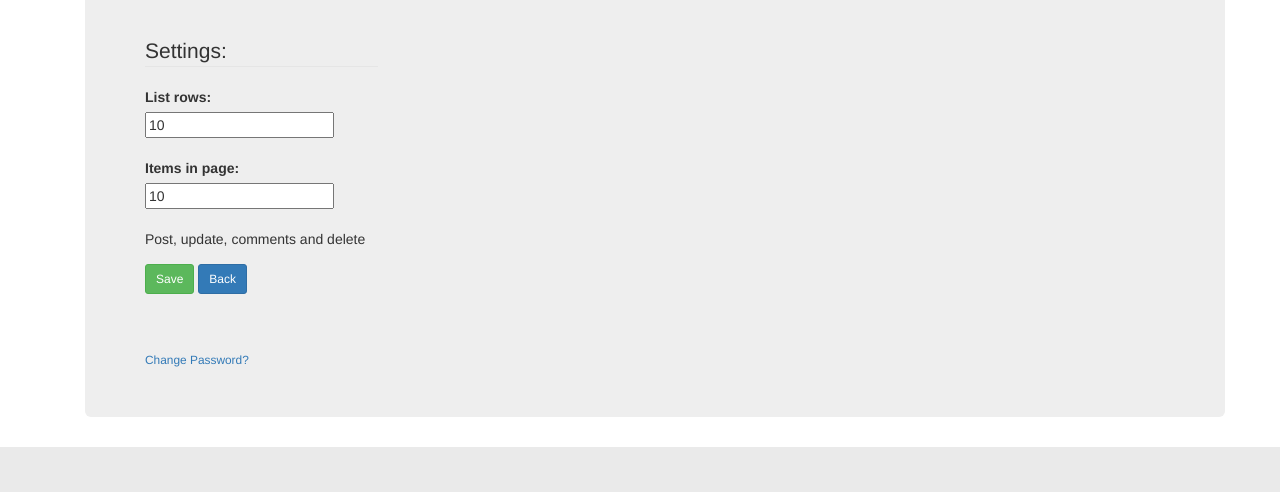
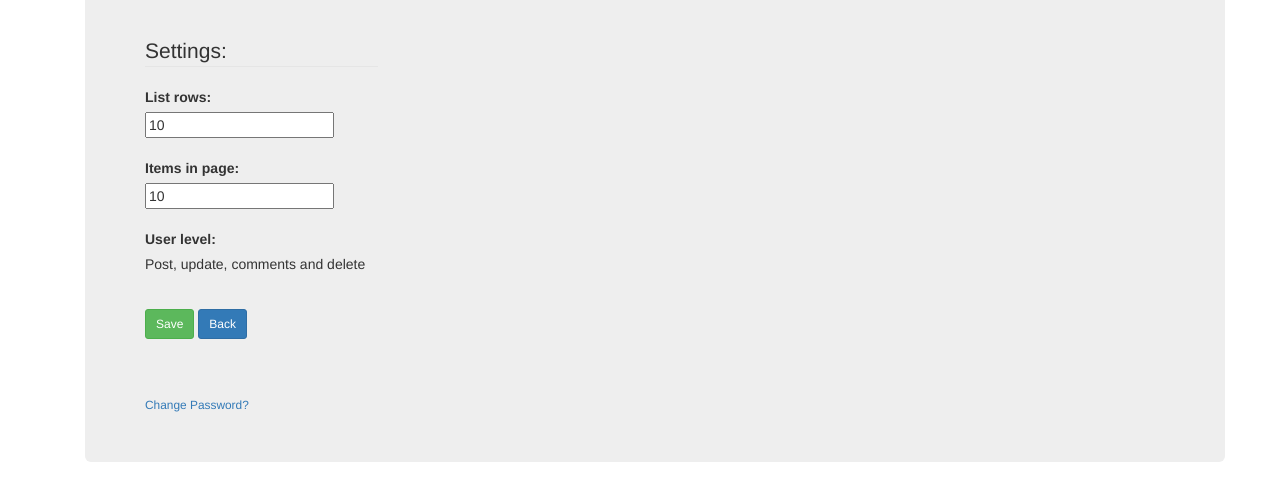
Before and after one commit to hann1010/simpleforum_test, a Django app: page /profile/ in a window 1280 px wide. Shown: the part 967-1459 px from the top of the page. Before the commit the page ends 1414 px from the top, so only its background shows below. Run offline with Django 3.2, Linux system fonts and the light colour scheme; a user stored in the database is signed in; data comes from the database, SQL or seed files in the repository; some libraries are stand-ins or nearby versions.

Commit message:
added user_level disp

```diff
--- a/users/templates/users/profile.html
+++ b/users/templates/users/profile.html
@@ -33,7 +33,8 @@
 						{{ p_form.list_rows }}<br><br>
 						<label>Items in page:</label><br>
 						{{ p_form.items_in_page }}<br><br>
-						{{ user_level }}
+						<label>User level:</label><br>
+						{{ user_level }}<br><br>
 					</div>
 				</div>
 			</fieldset>
```
